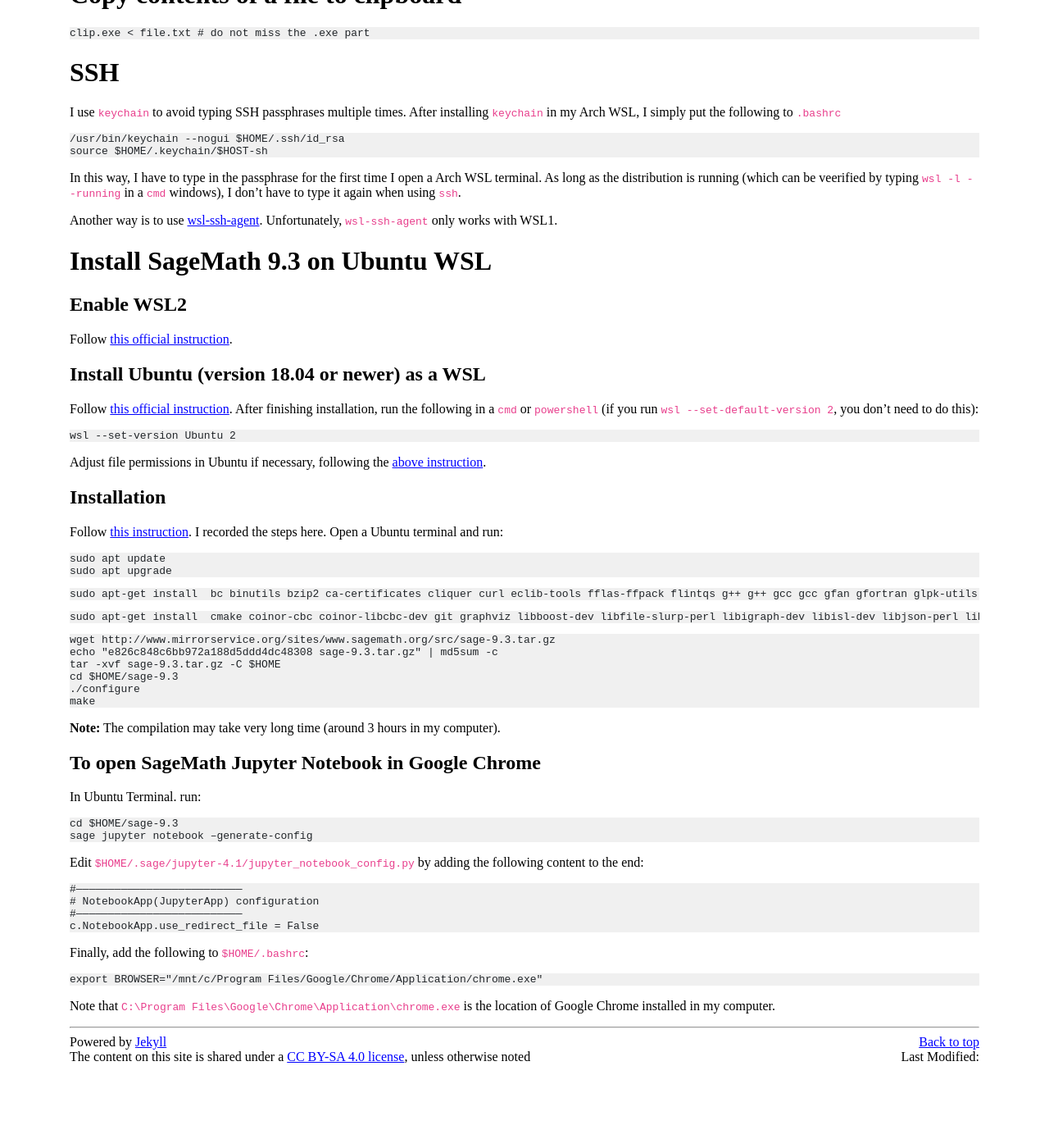
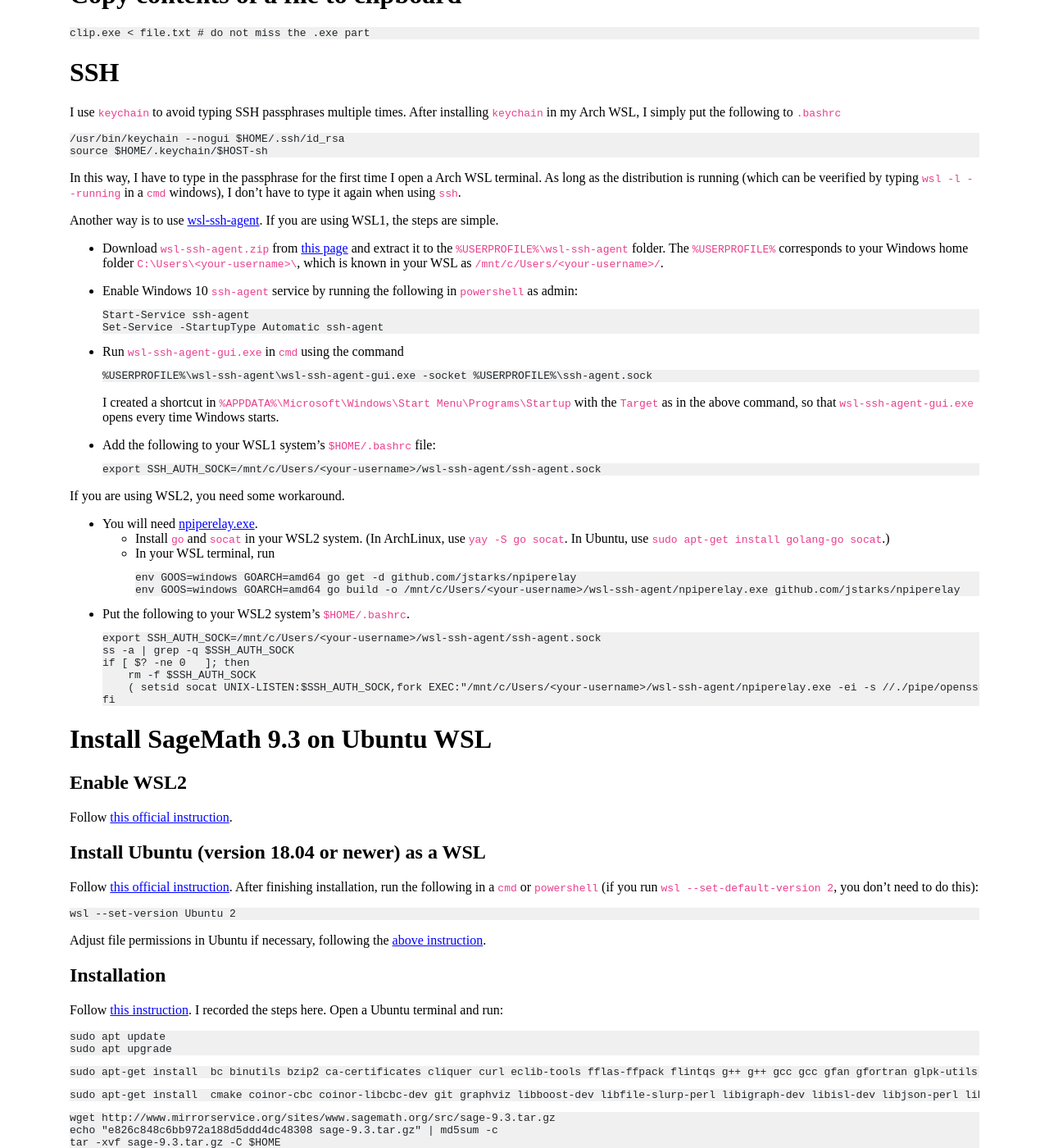
Before and after one commit to hoanganhduc/hoanganhduc.github.io, a Jekyll site: the page built from _posts/2019-12-30-some-notes-on-using-windows-subsystem-for-linux.md, in a window 1280 px wide and 1400 px high, scrolled down 1312 px. Shown: the whole window at 82% size. Built offline with Jekyll 4.4.1, drawn with Linux system fonts in a browser that asks for light colours; before the commit the page ends 2618 px from its top, so only the background shows below that; some of the changed text lies outside the part shown.

Commit message:
Updated @ 2021-07-08  22:33:31 JST

````diff
--- a/_config.yml
+++ b/_config.yml
@@ -4,6 +4,7 @@ destination:  ./_site
 plugins_dir:  ./_plugins
 layouts_dir:  ./_layouts
 includes_dir: ./_includes
+disable_disk_cache: true
 
 # Handling Reading
 markdown_ext: "markdown,mkdown,mkdn,mkd,md"
--- a/_posts/2019-12-30-some-notes-on-using-windows-subsystem-for-linux.md
+++ b/_posts/2019-12-30-some-notes-on-using-windows-subsystem-for-linux.md
@@ -88,7 +88,47 @@ source $HOME/.keychain/$HOST-sh
 
 In this way, I have to type in the passphrase for the first time I open a Arch WSL terminal. As long as the distribution is running (which can be veerified by typing `wsl -l --running` in a `cmd` windows), I don't have to type it again when using `ssh`.
 
-Another way is to use [wsl-ssh-agent](https://github.com/rupor-github/wsl-ssh-agent). Unfortunately, `wsl-ssh-agent` only works with WSL1.
+Another way is to use [wsl-ssh-agent](https://github.com/rupor-github/wsl-ssh-agent).
+If you are using WSL1, the steps are simple.
+
+* Download `wsl-ssh-agent.zip` from [this page](https://github.com/rupor-github/wsl-ssh-agent/releases) and extract it to the `%USERPROFILE%\wsl-ssh-agent` folder. The `%USERPROFILE%` corresponds to your Windows home folder `C:\Users\<your-username>\`, which is known in your WSL as `/mnt/c/Users/<your-username>/`.
+
+* Enable Windows 10 `ssh-agent` service by running the following in `powershell` as admin:
+  ```bash
+  Start-Service ssh-agent
+  Set-Service -StartupType Automatic ssh-agent
+  ```
+
+* Run `wsl-ssh-agent-gui.exe` in `cmd` using the command
+  ```bash
+  %USERPROFILE%\wsl-ssh-agent\wsl-ssh-agent-gui.exe -socket %USERPROFILE%\ssh-agent.sock
+  ```
+
+  I created a shortcut in `%APPDATA%\Microsoft\Windows\Start Menu\Programs\Startup` with the `Target` as in the above command, so that `wsl-ssh-agent-gui.exe` opens every time Windows starts.
+
+* Add the following to your WSL1 system's `$HOME/.bashrc` file:
+  ```bash
+  export SSH_AUTH_SOCK=/mnt/c/Users/<your-username>/wsl-ssh-agent/ssh-agent.sock
+  ```
+
+If you are using WSL2, you need some workaround.
+
+* You will need [npiperelay.exe](https://github.com/jstarks/npiperelay).
+  * Install `go` and `socat` in your WSL2 system. (In ArchLinux, use `yay -S go socat`. In Ubuntu, use `sudo apt-get install golang-go socat`.)
+  * In your WSL terminal, run
+    ```bash
+	env GOOS=windows GOARCH=amd64 go get -d github.com/jstarks/npiperelay
+	env GOOS=windows GOARCH=amd64 go build -o /mnt/c/Users/<your-username>/wsl-ssh-agent/npiperelay.exe github.com/jstarks/npiperelay
+	```
+* Put the following to your WSL2 system's `$HOME/.bashrc`.
+  ```bash
+  export SSH_AUTH_SOCK=/mnt/c/Users/<your-username>/wsl-ssh-agent/ssh-agent.sock
+  ss -a | grep -q $SSH_AUTH_SOCK
+  if [ $? -ne 0   ]; then
+      rm -f $SSH_AUTH_SOCK
+      ( setsid socat UNIX-LISTEN:$SSH_AUTH_SOCK,fork EXEC:"/mnt/c/Users/<your-username>/wsl-ssh-agent/npiperelay.exe -ei -s //./pipe/openssh-ssh-agent",nofork & ) >/dev/null 2>&1
+  fi
+  ```
 
 # Install SageMath 9.3 on Ubuntu WSL
 
@@ -135,7 +175,9 @@ cd $HOME/sage-9.3
 make
 ```
 
-**Note:** The compilation may take very long time (around 3 hours in my computer).
+**Note:**
+* The compilation may take very long time (around 4 hours in my computer).
+* Copy the compiled SageMath from one computer to another may not work, due to the difference in hardwares.
 
 ## To open SageMath Jupyter Notebook in Google Chrome
 
````
Also changed, not shown: graphs.md (+1 -0 lines), 1 other file.
